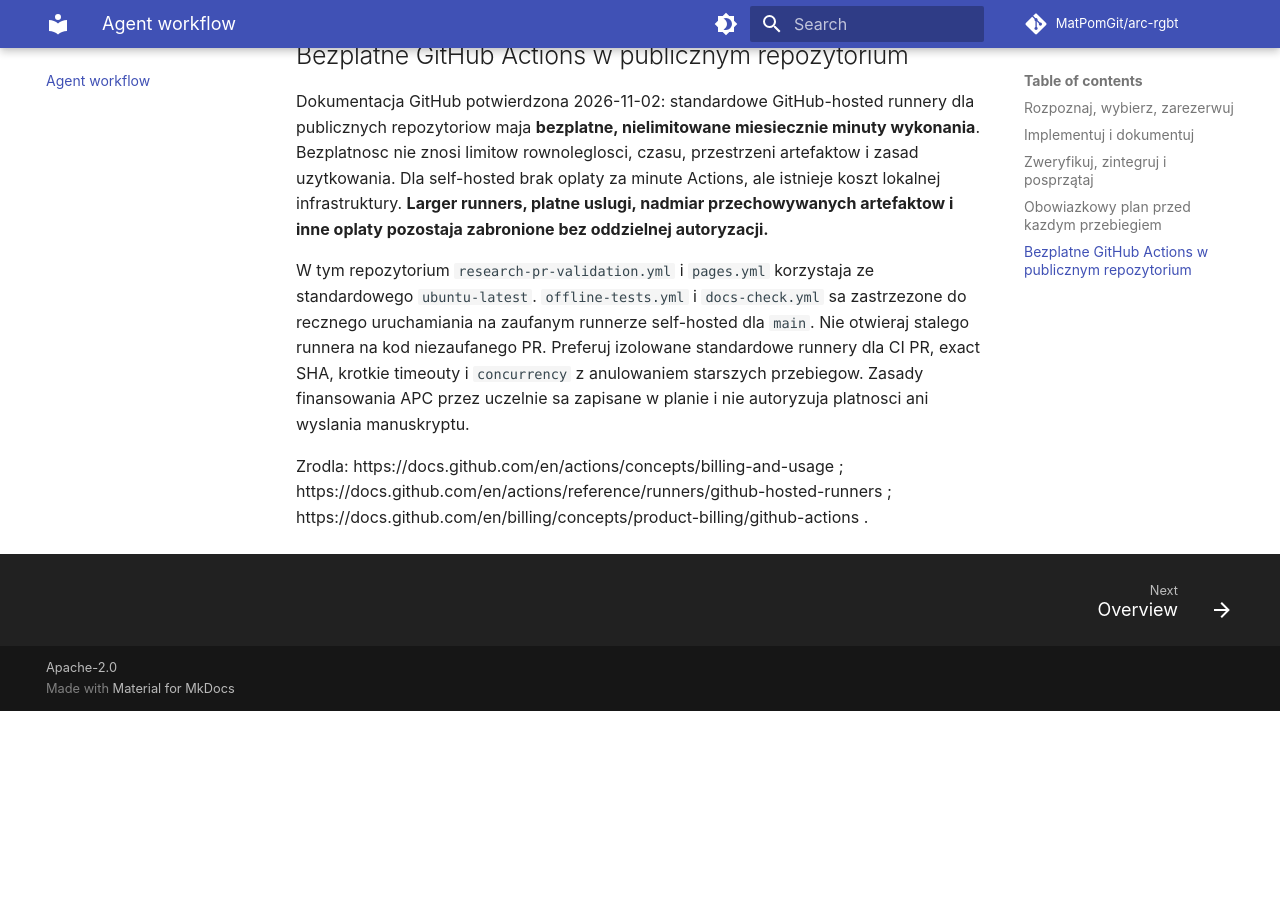
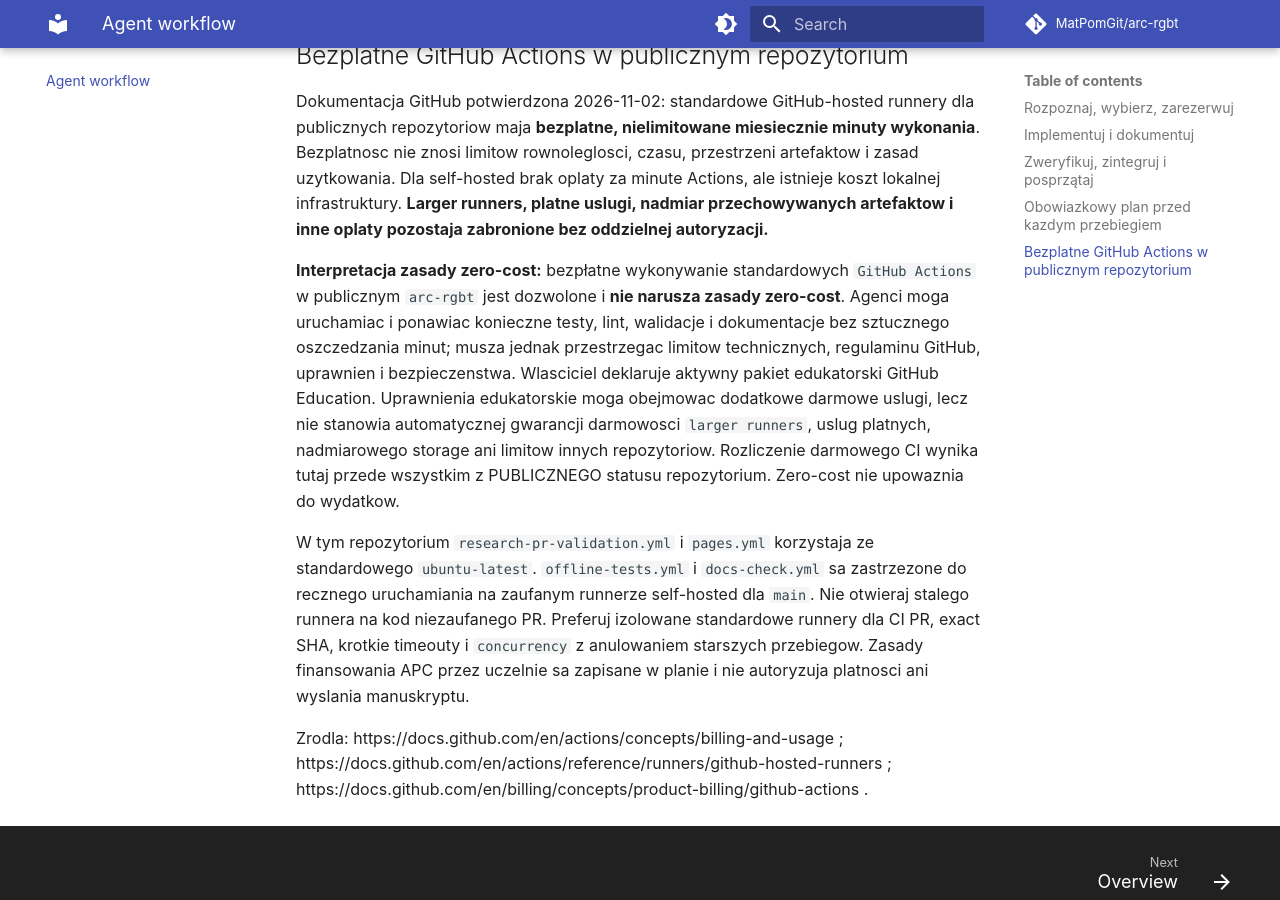
Before and after one commit to MatPomGit/arc-rgbt, an MkDocs documentation site: the page built from docs/development/agent-workflow.md, in a window 1280 px wide and 900 px high, scrolled down 1851 px. Built offline with MkDocs 1.6.1 and Material for MkDocs 9.7.7, drawn with Linux system fonts in a browser that asks for light colours; comment, search, counter and statistics services are not loaded; before the commit the page ends 2562 px from its top, so only the background shows below that; some of the changed lines change nothing that is shown; some of the changed text lies outside the part shown.

Commit message:
docs(policy): explicitly permit free public Actions under zero-cost and note educator benefits

```diff
--- a/docs/development/agent-workflow.md
+++ b/docs/development/agent-workflow.md
@@ -1,6 +1,6 @@
 # Autonomiczna praca agentów i rygor badawczy
 
-Wersja 1.1.0 (2026-11-02). Uzupełnienie `AGENTS.md` w katalogu głównym, nie zastępuje szczególnych kontraktów projektu.
+Wersja 1.1.1 (2026-11-02). Uzupełnienie `AGENTS.md` w katalogu głównym, nie zastępuje szczególnych kontraktów projektu.
 
 ## Rozpoznaj, wybierz, zarezerwuj
 
@@ -30,6 +30,8 @@
 
 Dokumentacja GitHub potwierdzona 2026-11-02: standardowe GitHub-hosted runnery dla publicznych repozytoriow maja **bezplatne, nielimitowane miesiecznie minuty wykonania**. Bezplatnosc nie znosi limitow rownoleglosci, czasu, przestrzeni artefaktow i zasad uzytkowania. Dla self-hosted brak oplaty za minute Actions, ale istnieje koszt lokalnej infrastruktury. **Larger runners, platne uslugi, nadmiar przechowywanych artefaktow i inne oplaty pozostaja zabronione bez oddzielnej autoryzacji.**
 
+**Interpretacja zasady zero-cost:** bezpłatne wykonywanie standardowych `GitHub Actions` w publicznym `arc-rgbt` jest dozwolone i **nie narusza zasady zero-cost**. Agenci moga uruchamiac i ponawiac konieczne testy, lint, walidacje i dokumentacje bez sztucznego oszczedzania minut; musza jednak przestrzegac limitow technicznych, regulaminu GitHub, uprawnien i bezpieczenstwa. Wlasciciel deklaruje aktywny pakiet edukatorski GitHub Education. Uprawnienia edukatorskie moga obejmowac dodatkowe darmowe uslugi, lecz nie stanowia automatycznej gwarancji darmowosci `larger runners`, uslug platnych, nadmiarowego storage ani limitow innych repozytoriow. Rozliczenie darmowego CI wynika tutaj przede wszystkim z PUBLICZNEGO statusu repozytorium. Zero-cost nie upowaznia do wydatkow.
+
 W tym repozytorium `research-pr-validation.yml` i `pages.yml` korzystaja ze standardowego `ubuntu-latest`. `offline-tests.yml` i `docs-check.yml` sa zastrzezone do recznego uruchamiania na zaufanym runnerze self-hosted dla `main`. Nie otwieraj stalego runnera na kod niezaufanego PR. Preferuj izolowane standardowe runnery dla CI PR, exact SHA, krotkie timeouty i `concurrency` z anulowaniem starszych przebiegow. Zasady finansowania APC przez uczelnie sa zapisane w planie i nie autoryzuja platnosci ani wyslania manuskryptu.
 
 Zrodla: https://docs.github.com/en/actions/concepts/billing-and-usage ; https://docs.github.com/en/actions/reference/runners/github-hosted-runners ; https://docs.github.com/en/billing/concepts/product-billing/github-actions .
```
